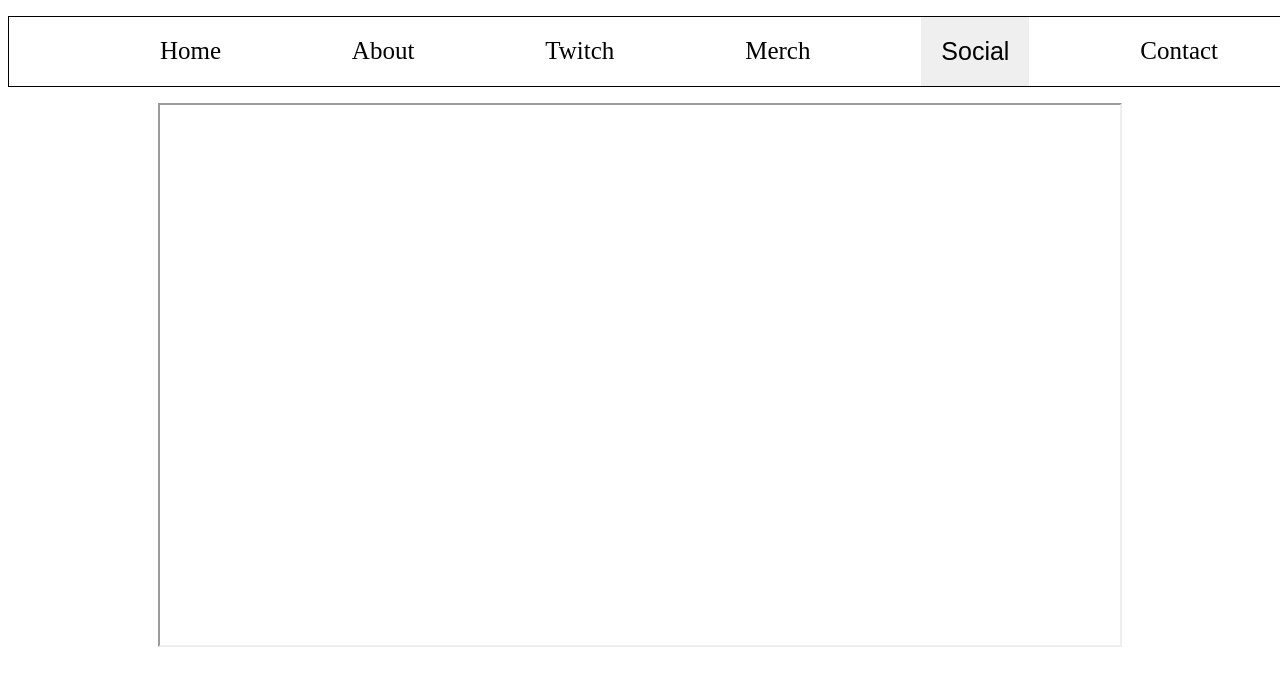
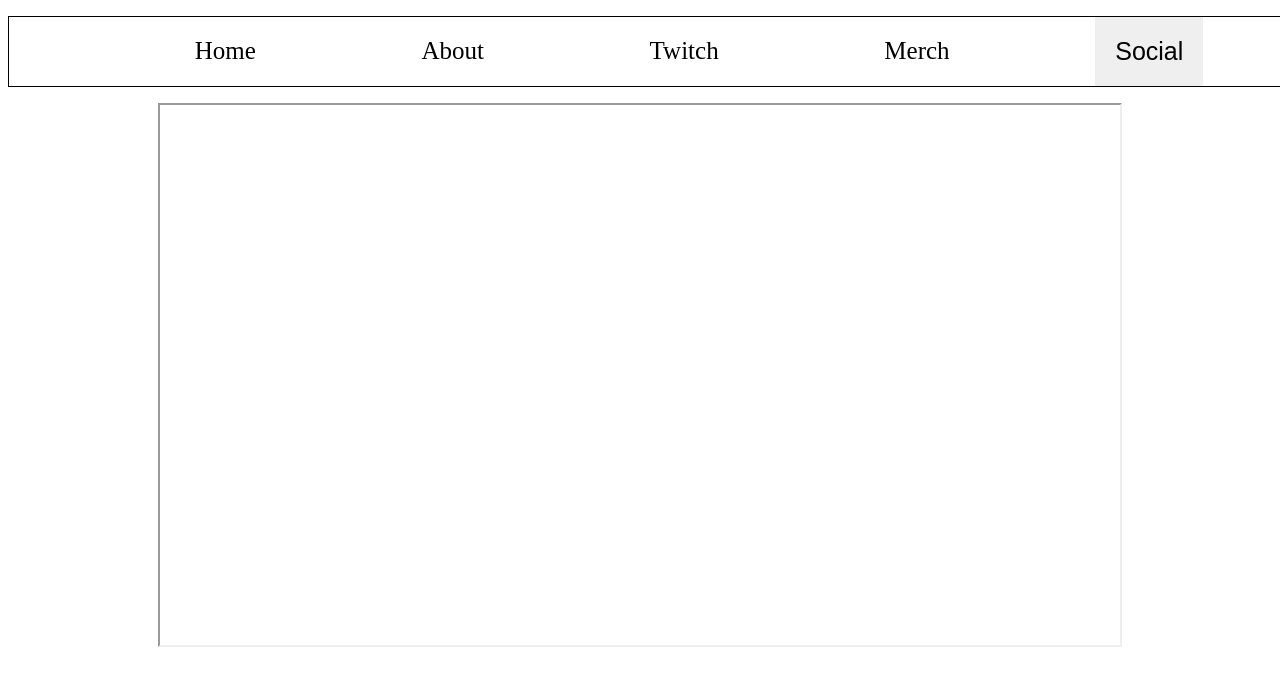
Before and after one commit to KLawsonDevelopment/AydannSite, a React (Create React App) app: page / in a window 1280 px wide. Shown: the top 686 px of the page. Built offline with nearby package versions, Linux system fonts and the light colour scheme; no server answers.

Commit message:
Took away Contact due to email being in About

```diff
--- a/src/components/Navbar.js
+++ b/src/components/Navbar.js
@@ -25,7 +25,6 @@ class navbar extends Component {
                             <a href='https://twitter.com/aydannstreams'>Twitter</a>
                         </div>
                     </div>
-                    <a href="https://www.google.com">Contact</a>
                 </ul>
             </div>
         );
```
